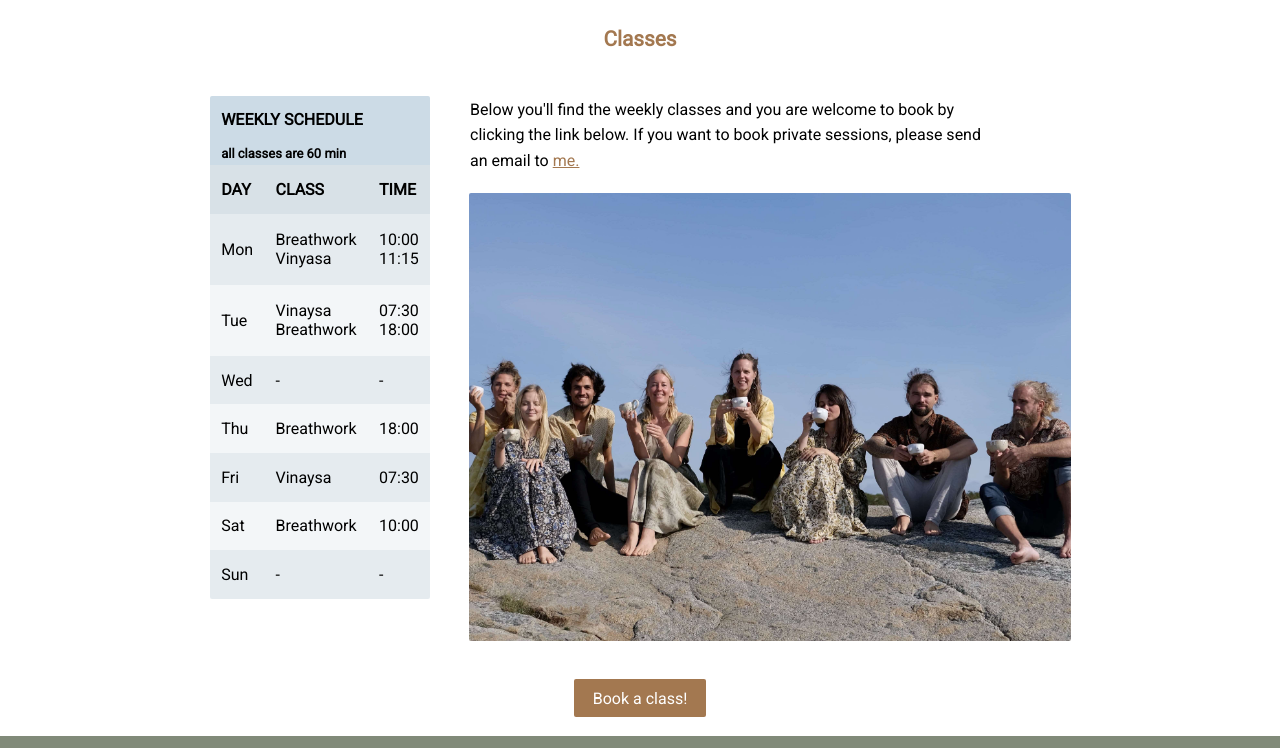
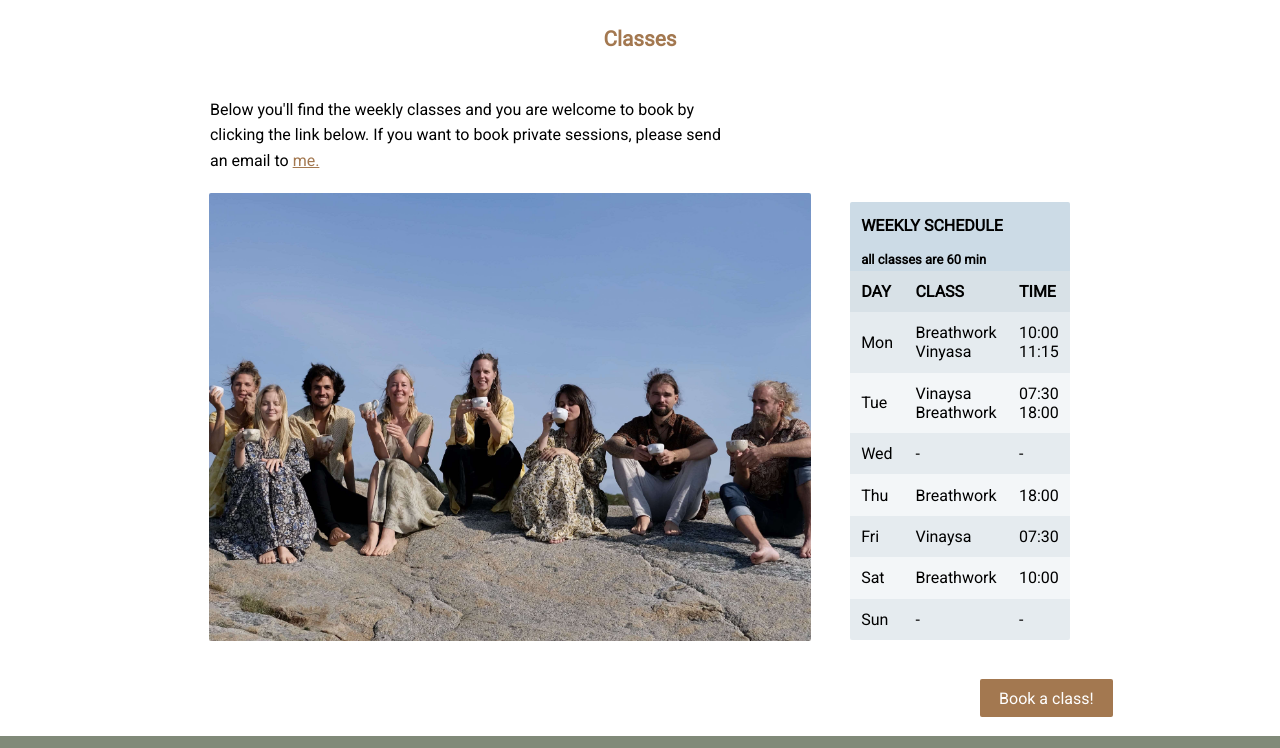
Before and after one commit to Malinchristina/Playp1, a plain HTML site: page classes.html in a window 1280 px wide. Shown: the part 89-837 px from the top of the page. Drawn offline with Linux system fonts and the light colour scheme.

Commit message:
fix last in classes 992px

```diff
--- a/assets/css/style.css
+++ b/assets/css/style.css
@@ -604,6 +604,10 @@ tr {
         width: 60%;
         height: 77%;
     }
+    #table-div {
+        margin-bottom: 0;
+        align-self: flex-end;
+    }
 
     #test-for-992px {
         display: flex;
@@ -614,14 +618,13 @@ tr {
         display: flex;
         flex-direction: column;
     }
-    #table-div {
-        order: -1;
-    }
 
     #class-image {
         width: 47vw;
         height: 35vw;
         order: 2;
+        justify-content: flex-start;
+        align-self: flex-end;
     }
 
     #book-text {
@@ -630,7 +633,7 @@ tr {
     }
 
     #test-book-button {
-        justify-content: center;
+        margin-right: 20px;
     }
 
 
```
